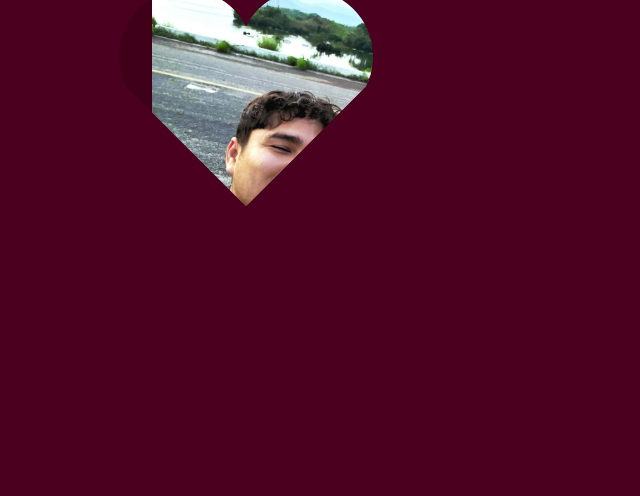
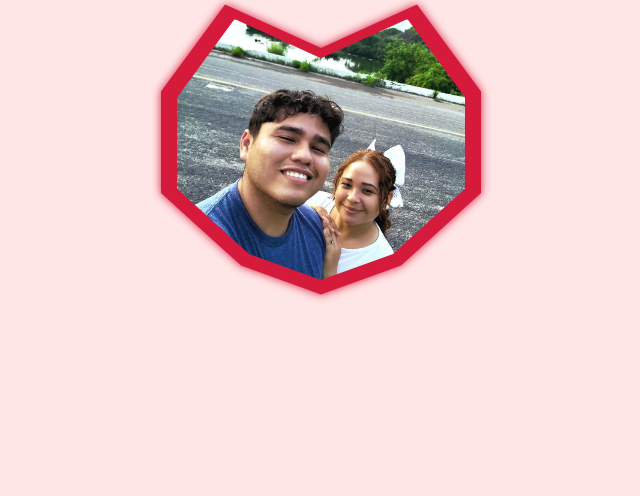
Before and after one commit to juanemmanuelpd/mijarochita, a plain HTML site: page index.html in a window 1280 px wide. Shown: the part 304-800 px from the top of the page, without its empty margins (319-959 px from the left). Drawn offline with Linux system fonts and the light colour scheme.

Commit message:
Update index.html

```diff
--- a/index.html
+++ b/index.html
@@ -2,89 +2,90 @@
 <html lang="es">
 <head>
   <meta charset="UTF-8" />
-  <meta name="viewport" content="width=device-width, initial-scale=1"/>
-  <title>Te Amo ❤️</title>
+  <meta name="viewport" content="width=device-width, initial-scale=1" />
+  <title>Foto en Corazón Grande y Centrada</title>
   <style>
-    * {
-      box-sizing: border-box;
-    }
-
     body {
-      background-color: #4B001F; /* color burdeos oscuro como en la imagen */
+      background-color: #ffe6e6;
       display: flex;
       flex-direction: column;
       align-items: center;
-      justify-content: start;
-      min-height: 100vh;
+      justify-content: center;
+      height: 100vh;
       margin: 0;
-      font-family: 'Segoe UI', sans-serif;
-      text-align: center;
-      padding: 40px 20px 20px;
-      color: #dc475d;
+      font-family: Arial, sans-serif;
     }
 
     h1 {
-      font-weight: 900;
-      font-size: clamp(3rem, 6vw, 5rem);
-      margin-bottom: 40px;
-      text-shadow: 3px 3px 8px rgba(0, 0, 0, 0.3);
-      display: flex;
-      align-items: center;
-      justify-content: center;
-      gap: 15px;
+      color: #d61a3c;
+      font-size: 3rem;
+      margin-bottom: 20px;
+      text-shadow: 1px 1px 2px #800000;
     }
 
-    h1 span.heart-emoji {
-      font-size: clamp(3.5rem, 7vw, 5rem);
-      filter: drop-shadow(1px 1px 2px rgba(0,0,0,0.3));
-      user-select: none;
+    .heart-container {
+      width: 320px; /* Más grande */
+      height: 290px;
+      position: relative;
+      filter: drop-shadow(0 0 5px #d61a3c);
     }
 
-    .heart-photo {
-      width: clamp(320px, 60vw, 450px);
-      aspect-ratio: 1 / 1;
-      clip-path: path("M150 270 L30 150 A60 60 0 1 1 150 90 A60 60 0 1 1 270 150 Z");
-      -webkit-clip-path: path("M150 270 L30 150 A60 60 0 1 1 150 90 A60 60 0 1 1 270 150 Z");
-      overflow: hidden;
-      box-shadow: 0 0 25px rgba(220, 71, 93, 0.7);
-      background-color: #40001a;
-      display: flex;
-      align-items: center;
-      justify-content: center;
-      margin: 0 auto;
+    .heart-container img {
+      position: absolute;
+      top: 50%;
+      left: 50%;
+      width: 90%;
+      height: 90%;
+      object-fit: cover;
+      object-position: center;
+      clip-path:
+        polygon(
+          50% 15%, 80% 0%, 100% 30%, 100% 65%,
+          75% 90%, 50% 100%, 25% 90%, 0% 65%,
+          0% 30%, 20% 0%
+        );
+      transform: translate(-50%, -50%);
     }
 
-    .heart-photo img {
-      width: 100%;
-      height: 100%;
-      object-fit: contain;        /* La imagen se escala para caber completa */
-      object-position: center;    /* Centra la imagen dentro del corazón */
-      user-select: none;
-      pointer-events: none;
-      border-radius: 0;
+    /* Corazón con borde para dar forma */
+    .heart-shape {
+      width: 320px;
+      height: 290px;
+      background: #d61a3c;
+      clip-path:
+        polygon(
+          50% 15%, 80% 0%, 100% 30%, 100% 65%,
+          75% 90%, 50% 100%, 25% 90%, 0% 65%,
+          0% 30%, 20% 0%
+        );
+      position: absolute;
+      top: 0;
+      left: 0;
+      z-index: -1;
+      filter: drop-shadow(0 0 10px #800000);
     }
 
-    @media (max-width: 480px) {
+    /* Responsivo */
+    @media (max-width: 400px) {
+      .heart-container {
+        width: 250px;
+        height: 225px;
+      }
+      .heart-shape {
+        width: 250px;
+        height: 225px;
+      }
       h1 {
-        font-size: 3rem;
-        margin-bottom: 25px;
-      }
-      h1 span.heart-emoji {
-        font-size: 3.5rem;
-      }
-      .heart-photo {
-        width: 280px;
+        font-size: 2rem;
       }
     }
   </style>
 </head>
 <body>
-
-  <h1>TE AMO <span class="heart-emoji">❤️</span></h1>
-
-  <div class="heart-photo">
-    <img src="foto.jpg" alt="Foto en corazón" />
+  <h1>Te Amo</h1>
+  <div class="heart-container">
+    <img src="foto.jpg" alt="Foto en Corazón" />
+    <div class="heart-shape"></div>
   </div>
-
 </body>
 </html>
```
